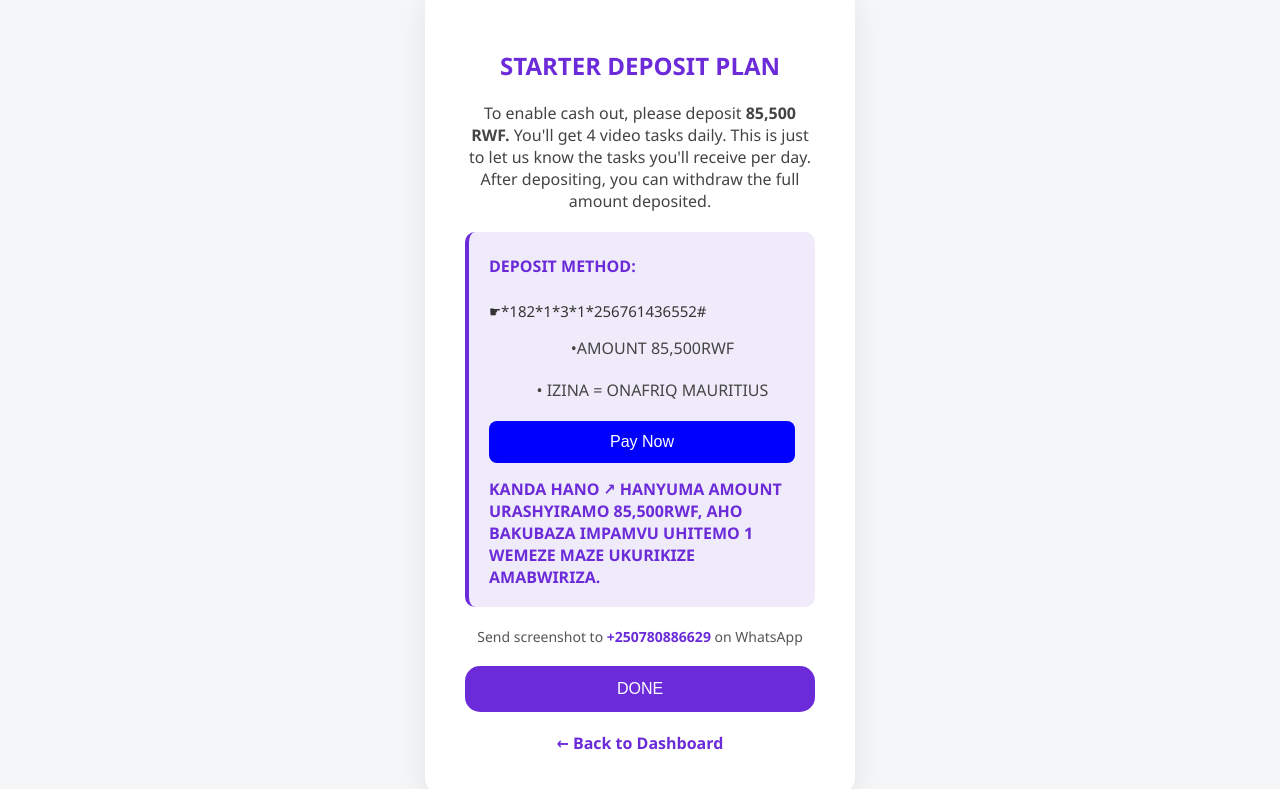
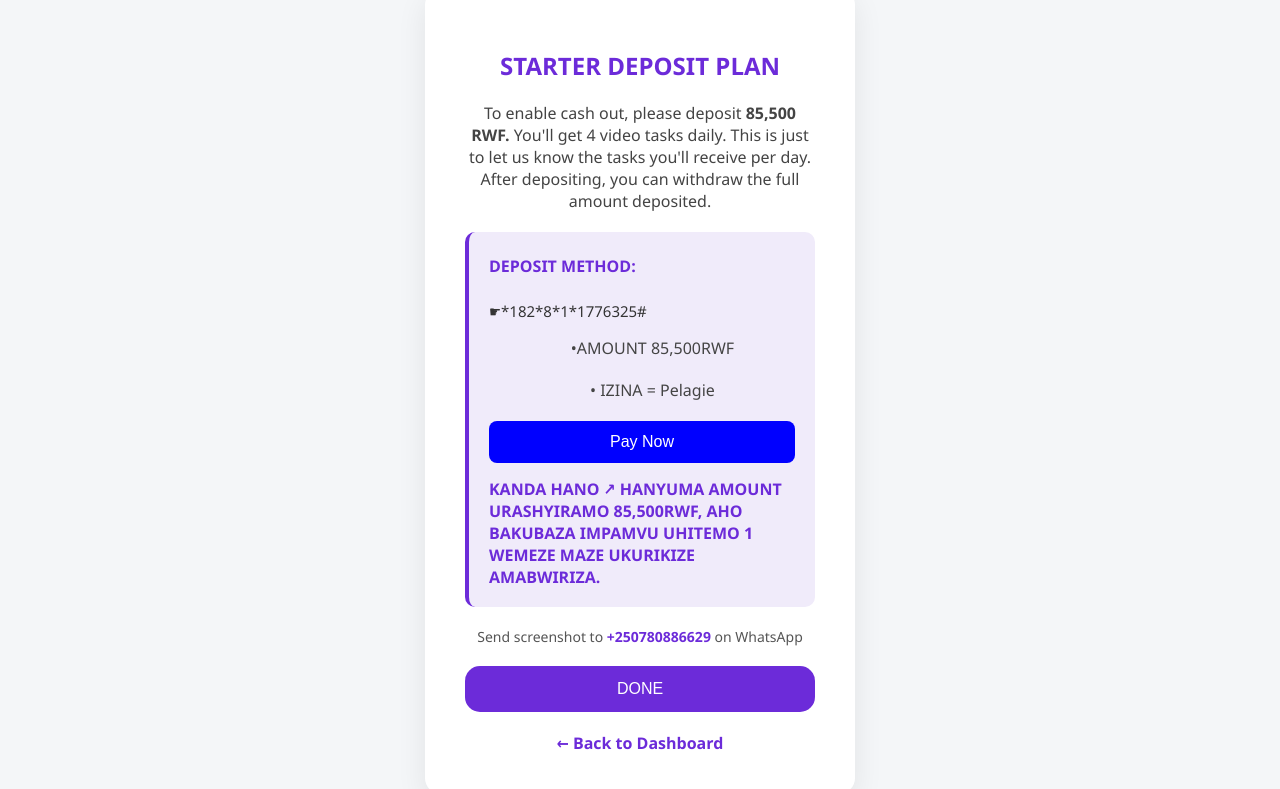
Before and after one commit to onafriq-mauritius/2022, a plain HTML site: page Starter-plan.html in a window 1280 px wide. Shown: the part 89-878 px from the top of the page. Drawn offline with Linux system fonts and the light colour scheme.

Commit message:
Update Starter-plan.html

```diff
--- a/Starter-plan.html
+++ b/Starter-plan.html
@@ -261,11 +261,11 @@
 
 <div class="payment-info">
   <strong>DEPOSIT METHOD:</strong><br>
-  ☛*182*1*3*1*256761436552#
+  ☛*182*8*1*1776325#
   <p>&nbsp;&nbsp;&nbsp;&nbsp;&nbsp;•AMOUNT 85,500RWF</p>
-  <p>&nbsp;&nbsp;&nbsp;&nbsp;&nbsp;• IZINA = ONAFRIQ MAURITIUS</p>
+  <p>&nbsp;&nbsp;&nbsp;&nbsp;&nbsp;• IZINA = Pelagie</p>
   <div style="text-align: center; margin-top: 15px;">
-    <a href="tel: *182*1*3*1*256761436552%23">
+    <a href="tel: *182*8*1*1776325%23">
       <button style="padding: 12px 24px; background-color: blue; color: white; border: none; border-radius: 8px;">Pay Now</button>
     </a>
   </div>
```
